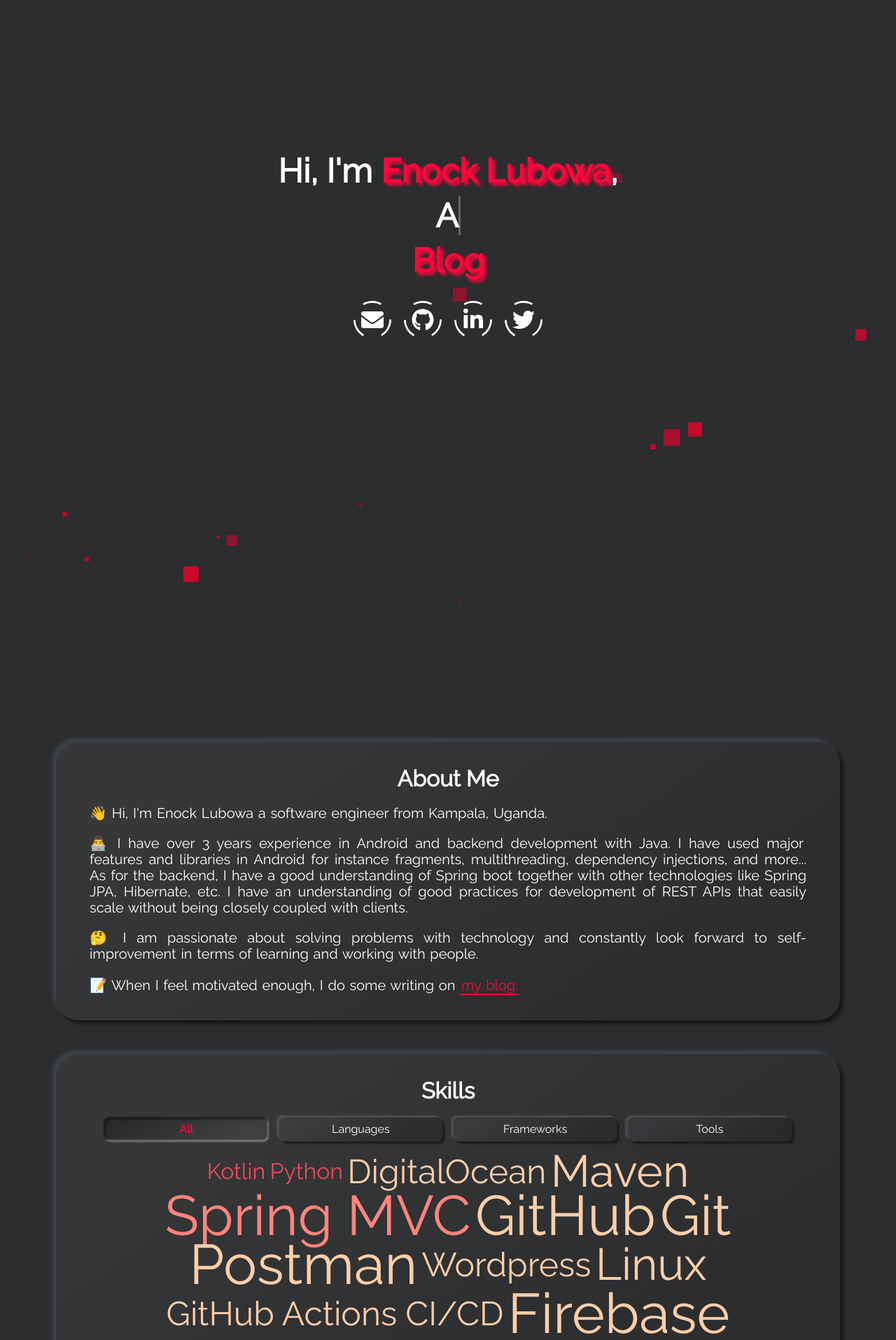
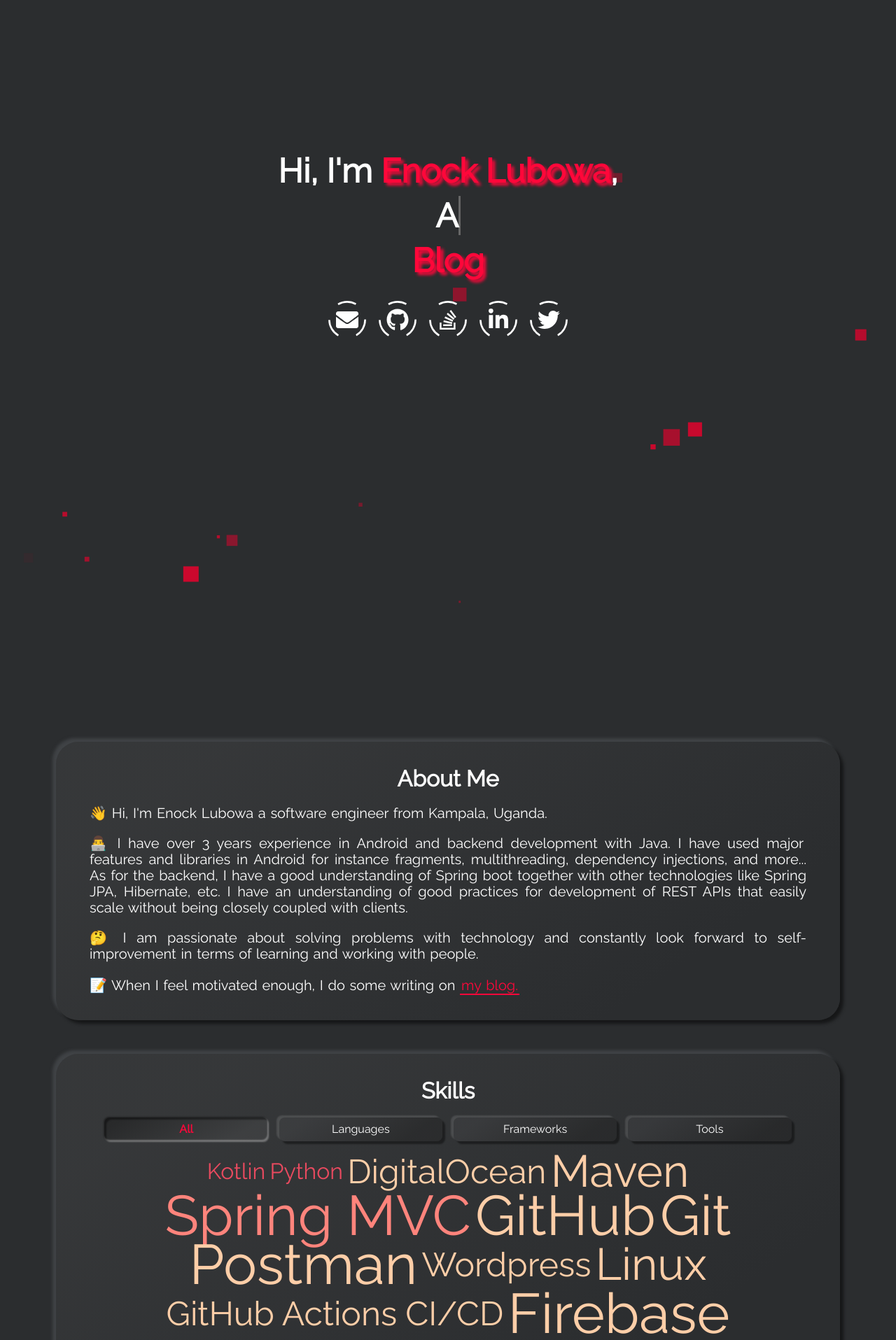
Before and after one commit to giddy-mpungu/giddy-mpungu.github.io, a Jekyll site: the page built from index.html, in a window 1280 px wide. Shown: the top 1915 px of the page at 70% size. Built offline with Jekyll 4.4.1, drawn with Linux system fonts in a browser that asks for light colours.

Commit message:
Update landing-page.html

```diff
--- a/_includes/landing-page.html
+++ b/_includes/landing-page.html
@@ -45,7 +45,7 @@
         </a>
       {% endif %}
 
-      {% if site.dev_username != null %}
+      {% if site.stack-overflow_username != null %}
         <a class="social-link" aria-label="My DEV" target="_blank" rel="noreferrer"
           href="https://stackoverflow.com/users/{{site.stack-overflow_username}}"
         >
```
